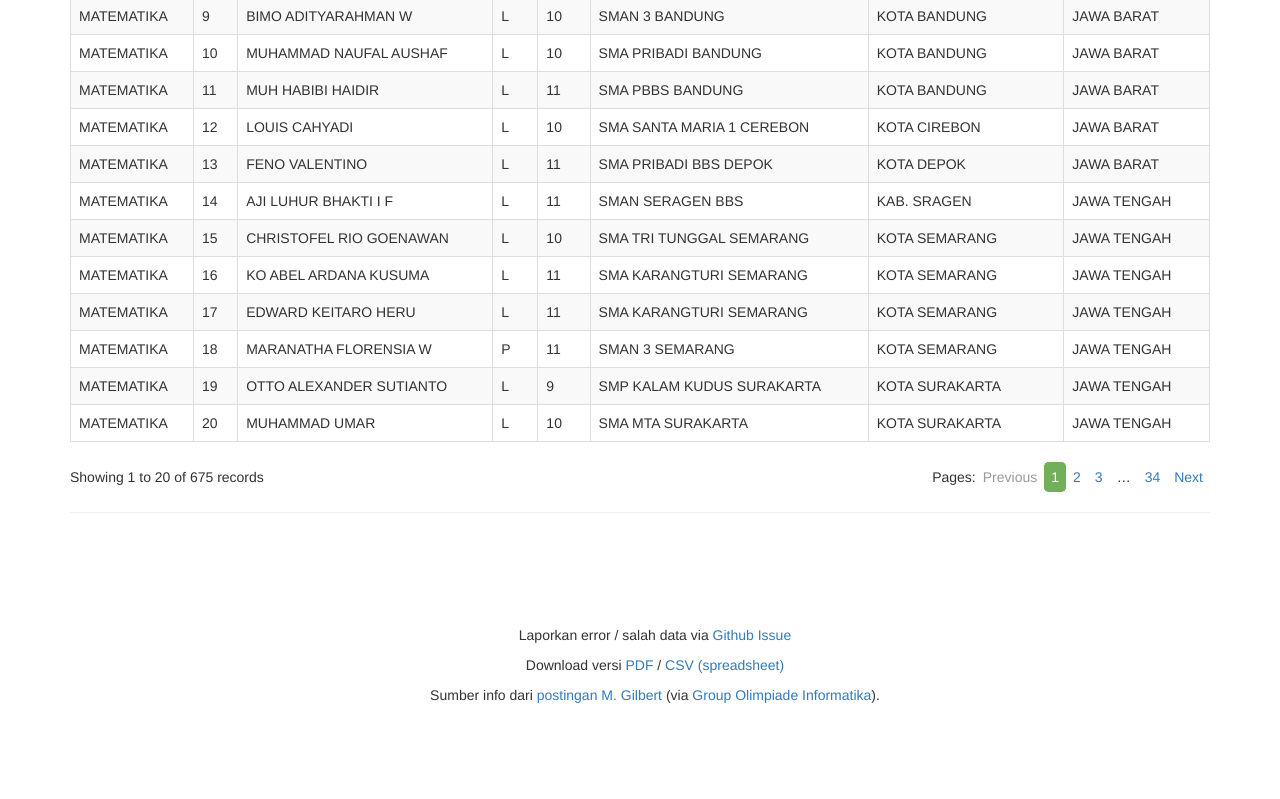
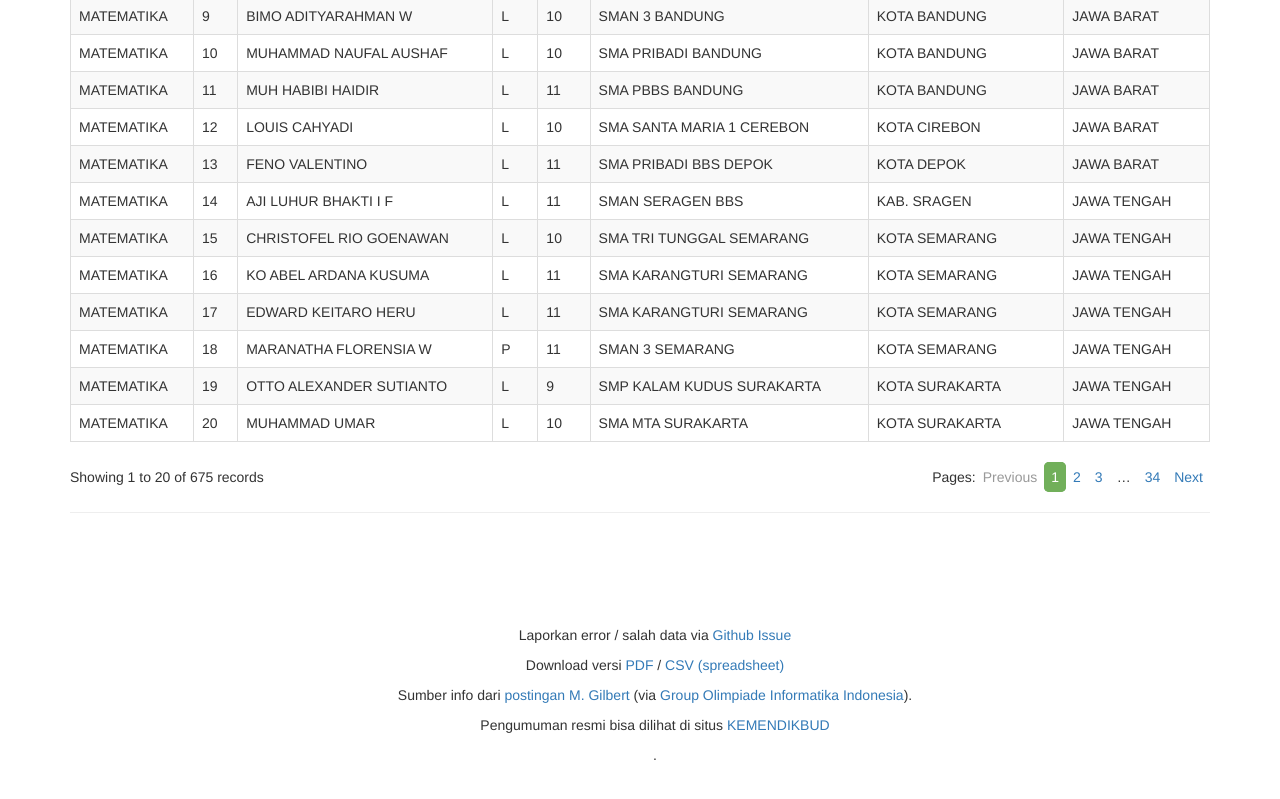
Before and after one commit to matematikaadit/osn2015, a plain HTML site: page index.html in a window 1280 px wide. Shown: the part 493-1292 px from the top of the page. Before the commit the page ends 1248 px from the top, so only its background shows below. Drawn offline with Linux system fonts and the light colour scheme; grey boxes are pictures that could not be loaded.

Commit message:
Add official announcement

```diff
--- a/index.html
+++ b/index.html
@@ -86,7 +86,8 @@
   </div>
   <p>Laporkan error / salah data via <a href="https://github.com/matematikaadit/osn2015/issues">Github Issue</a></p>
   <p>Download versi <a href="https://github.com/matematikaadit/osn2015/releases/download/v0.1/surat-undangan-osn-2015.pdf">PDF</a> / <a href="https://github.com/matematikaadit/osn2015/releases/download/v0.1/daftar-peserta-osn-2015.csv">CSV (spreadsheet)</a></p>
-  <p>Sumber info dari <a href="https://www.facebook.com/michael.gilbert.7311352/posts/1579102922307045">postingan M. Gilbert</a> (via <a href="https://www.facebook.com/groups/olimpinfo/permalink/10153932238605961/">Group Olimpiade Informatika</a>).</p>
+  <p>Sumber info dari <a href="https://www.facebook.com/michael.gilbert.7311352/posts/1579102922307045">postingan M. Gilbert</a> (via <a href="https://www.facebook.com/groups/olimpinfo/permalink/10153932238605961/">Group Olimpiade Informatika Indonesia</a>).</p>
+  <p>Pengumuman resmi bisa dilihat di situs <a href="http://psma.kemdikbud.go.id/files/Surat%20Undangan%20OSN_15.pdf">KEMENDIKBUD</a></p>.
   </div>
   </footer>
 </div>
```
